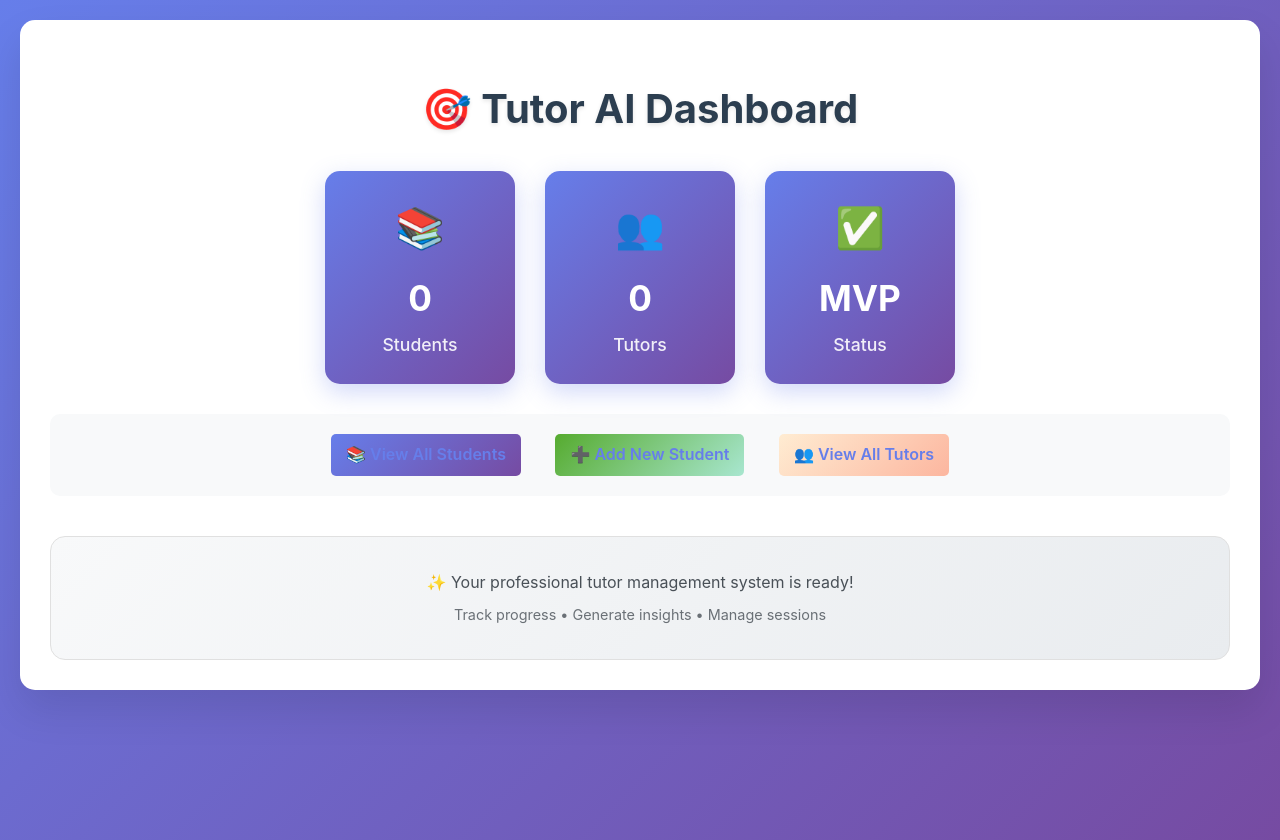
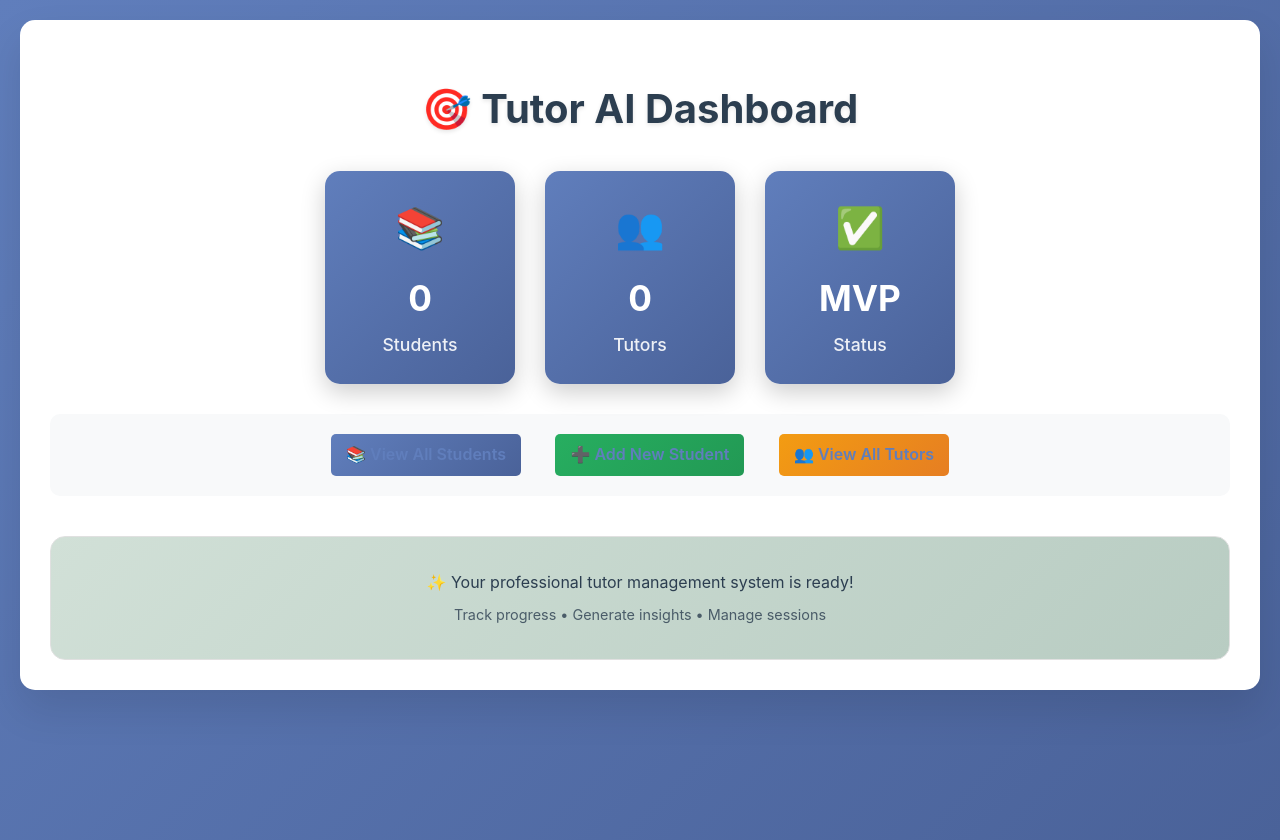
Before and after one commit to jjb023/TutorAI, a Flask app: page / in a window 1280 px wide. Run offline with Flask 3, Linux system fonts and the light colour scheme; data comes from the database, SQL or seed files in the repository; data that the repository does not hold is empty.

Commit message:
Testing colour schemes

```diff
--- a/web/static/style.css
+++ b/web/static/style.css
@@ -1,25 +1,100 @@
+/* Color Themes - Easy to customize! */
+:root {
+    /* Theme: Soft Mint & Steel Blue */
+
+    --primary-color: #607EBC;
+    --secondary-color: #D1E0D7;
+    --primary-gradient: linear-gradient(135deg, #607EBC 0%, #4A6299 100%);
+    --secondary-gradient: linear-gradient(135deg, #D1E0D7 0%, #B8CCC2 100%);
+    --accent-color: #8BA3C7;
+
+
+    /* Status Colors */
+    --success-color: #27ae60;
+    --warning-color: #f39c12;
+    --danger-color: #e74c3c;
+    --info-color: #3498db;
+
+    /* Neutral Colors */
+    --text-dark: #2c3e50;
+    --text-light: #7f8c8d;
+    --background-light: #f8f9fa;
+    --border-color: #e0e0e0;
+    --white: #ffffff;
+
+
+/* Alternative Theme Options - Uncomment to use */
+
+/* Theme: Ocean Breeze
+:root {
+
+    --primary-color: #4A90E2;
+    --secondary-color: #A8D8EA;
+    --primary-gradient: linear-gradient(135deg, #4A90E2 0%, #357ABD 100%);
+    --secondary-gradient: linear-gradient(135deg, #A8D8EA 0%, #7FC7D9 100%);
+    --accent-color: #6BB6FF;
+
+}
+*/
+
+/* Theme: Sunset Glow
+:root {
+
+    --primary-color: #FF6B6B;
+    --secondary-color: #FFE66D;
+    --primary-gradient: linear-gradient(135deg, #FF6B6B 0%, #EE5A52 100%);
+    --secondary-gradient: linear-gradient(135deg, #FFE66D 0%, #FFD93D 100%);
+    --accent-color: #FF8E53;
+
+}
+*/
+
+/* Theme: Forest Green
+:root {
+
+    --primary-color: #2E8B57;
+    --secondary-color: #98D8C8;
+    --primary-gradient: linear-gradient(135deg, #2E8B57 0%, #228B22 100%);
+    --secondary-gradient: linear-gradient(135deg, #98D8C8 0%, #7FCDCD 100%);
+    --accent-color: #40E0D0;
+
+}
+*/
+
+/* Theme: Purple Dreams
+:root {
+    --primary-color: #8B5CF6;
+    --secondary-color: #C4B5FD;
+    --primary-gradient: linear-gradient(135deg, #8B5CF6 0%, #7C3AED 100%);
+    --secondary-gradient: linear-gradient(135deg, #C4B5FD 0%, #A78BFA 100%);
+    --accent-color: #A855F7;
+}
+*/
+
+}
+
 /* Modern CSS for Tutor AI */
 body {
     font-family: -apple-system, BlinkMacSystemFont, 'Segoe UI', Roboto, sans-serif;
     line-height: 1.6;
     margin: 0;
     padding: 20px;
-    background: linear-gradient(135deg, #667eea 0%, #764ba2 100%);
+    background: var(--primary-gradient);
     min-height: 100vh;
-    color: #333;
+    color: var(--text-dark);
 }
 
 .container {
     max-width: 1200px;
     margin: 0 auto;
-    background: white;
+    background: var(--white);
     border-radius: 15px;
     box-shadow: 0 20px 40px rgba(0,0,0,0.1);
     padding: 30px;
 }
 
 h1 {
-    color: #2c3e50;
+    color: var(--text-dark);
     text-align: center;
     font-size: 2.5em;
     margin-bottom: 30px;
@@ -27,7 +102,7 @@ h1 {
 }
 
 h3 {
-    color: #34495e;
+    color: var(--text-dark);
     font-size: 1.3em;
 }
 
@@ -40,13 +115,13 @@ h3 {
 }
 
 .student-card {
-    background: white;
+    background: var(--white);
     border: none;
     border-radius: 12px;
     padding: 20px;
     box-shadow: 0 4px 15px rgba(0,0,0,0.1);
     transition: transform 0.2s, box-shadow 0.2s;
-    border-left: 4px solid #3498db;
+    border-left: 4px solid var(--primary-color);
 }
 
 .student-card:hover {
@@ -56,7 +131,7 @@ h3 {
 
 /* Progress Cards */
 .progress-card {
-    background: linear-gradient(135deg, #f8f9fa 0%, #e9ecef 100%);
+    background: var(--secondary-gradient);
     border: none;
     border-radius: 12px;
     padding: 20px;
@@ -65,196 +140,29 @@ h3 {
 }
 
 .progress-card.excellent {
-    border-left: 5px solid #27ae60;
+    border-left: 5px solid var(--success-color);
     background: linear-gradient(135deg, #d5f4e6 0%, #b8e6d2 100%);
 }
 
 .progress-card.good {
-    border-left: 5px solid #f39c12;
+    border-left: 5px solid var(--warning-color);
     background: linear-gradient(135deg, #fef5e0 0%, #fdeaa7 100%);
 }
 
 .progress-card.needs-work {
-    border-left: 5px solid #e74c3c;
+    border-left: 5px solid var(--danger-color);
     background: linear-gradient(135deg, #ffeaa7 0%, #fab1a0 100%);
-}
-
-/* Buttons */
-.btn {
-    background: linear-gradient(135deg, #667eea 0%, #764ba2 100%);
-    color: white;
-    padding: 12px 24px;
-    border: none;
-    border-radius: 8px;
-    font-size: 16px;
-    font-weight: 600;
-    cursor: pointer;
-    transition: all 0.3s;
-    text-decoration: none;
-    display: inline-block;
-    margin: 5px;
-}
-
-.btn:hover {
-    transform: translateY(-2px);
-    box-shadow: 0 5px 15px rgba(0,0,0,0.2);
-}
-
-.btn-success {
-    background: linear-gradient(135deg, #56ab2f 0%, #a8e6cf 100%);
-}
-
-.btn-danger {
-    background: linear-gradient(135deg, #ff416c 0%, #ff4b2b 100%);
-}
-
-.btn-warning {
-    background: linear-gradient(135deg, #ffecd2 0%, #fcb69f 100%);
-    color: #333;
-}
-
-/* Forms */
-.form-container {
-    max-width: 600px;
-    margin: 0 auto;
-}
-
-.form-group {
-    margin: 20px 0;
-}
-
-.form-group label {
-    display: block;
-    margin-bottom: 8px;
-    font-weight: 600;
-    color: #2c3e50;
-}
-
-.form-control {
-    width: 100%;
-    padding: 12px;
-    font-size: 16px;
-    border: 2px solid #e0e0e0;
-    border-radius: 8px;
-    transition: border-color 0.3s;
-    box-sizing: border-box;
-}
-
-.form-control:focus {
-    outline: none;
-    border-color: #667eea;
-    box-shadow: 0 0 0 3px rgba(102, 126, 234, 0.1);
-}
-
-/* Session Entry */
-.session-container {
-    max-width: 800px;
-    margin: 0 auto;
-}
-
-.topic-section {
-    background: #f8f9fa;
-    border-radius: 12px;
-    padding: 20px;
-    margin: 20px 0;
-    border-left: 4px solid #667eea;
-}
-
-.subtopic-item {
-    background: white;
-    margin: 15px 0;
-    padding: 15px;
-    border-radius: 8px;
-    box-shadow: 0 2px 10px rgba(0,0,0,0.05);
-}
-
-.subtopic-label {
-    font-weight: 600;
-    margin-bottom: 10px;
-    color: #2c3e50;
-}
-
-/* Range Sliders */
-.slider-container {
-    display: flex;
-    align-items: center;
-    gap: 15px;
-    margin: 10px 0;
-}
-
-.slider {
-    flex: 1;
-    height: 8px;
-    border-radius: 5px;
-    background: #e0e0e0;
-    outline: none;
-    -webkit-appearance: none;
-}
-
-.slider::-webkit-slider-thumb {
-    -webkit-appearance: none;
-    appearance: none;
-    width: 24px;
-    height: 24px;
-    border-radius: 50%;
-    background: linear-gradient(135deg, #667eea 0%, #764ba2 100%);
-    cursor: pointer;
-    box-shadow: 0 2px 6px rgba(0,0,0,0.2);
-}
-
-.slider::-moz-range-thumb {
-    width: 24px;
-    height: 24px;
-    border-radius: 50%;
-    background: linear-gradient(135deg, #667eea 0%, #764ba2 100%);
-    cursor: pointer;
-    border: none;
-    box-shadow: 0 2px 6px rgba(0,0,0,0.2);
-}
-
-.score-display {
-    background: #667eea;
-    color: white;
-    padding: 8px 12px;
-    border-radius: 20px;
-    font-weight: 600;
-    min-width: 80px;
-    text-align: center;
-}
-
-/* Navigation */
-.nav-links {
-    text-align: center;
-    margin: 30px 0;
-    padding: 20px;
-    background: #f8f9fa;
-    border-radius: 10px;
-}
-
-.nav-links a {
-    color: #667eea;
-    text-decoration: none;
-    font-weight: 600;
-    margin: 0 15px;
-    padding: 8px 15px;
-    border-radius: 5px;
-    transition: background 0.3s;
-}
-
-.nav-links a:hover {
-    background: #667eea;
-    color: white;
 }
 
 /* Stats Cards */
 .stats-card {
-    background: linear-gradient(135deg, #667eea 0%, #764ba2 100%);
-    color: white;
+    background: var(--primary-gradient);
+    color: var(--white);
     padding: 25px;
     border-radius: 15px;
     text-align: center;
     min-width: 140px;
-    box-shadow: 0 8px 25px rgba(102, 126, 234, 0.3);
+    box-shadow: 0 8px 25px rgba(0,0,0,0.2);
     transition: transform 0.3s ease;
 }
 
@@ -284,14 +192,183 @@ h3 {
     text-align: center;
     margin-top: 40px;
     padding: 25px;
-    background: linear-gradient(135deg, #f8f9fa 0%, #e9ecef 100%);
+    background: var(--secondary-gradient);
     border-radius: 15px;
-    border: 1px solid #e0e0e0;
+    border: 1px solid var(--border-color);
 }
 
 .welcome-message p {
     margin: 8px 0;
-    color: #495057;
+    color: var(--text-dark);
+}
+
+/* Buttons */
+.btn {
+    background: var(--primary-gradient);
+    color: var(--white);
+    padding: 12px 24px;
+    border: none;
+    border-radius: 8px;
+    font-size: 16px;
+    font-weight: 600;
+    cursor: pointer;
+    transition: all 0.3s;
+    text-decoration: none;
+    display: inline-block;
+    margin: 5px;
+}
+
+.btn:hover {
+    transform: translateY(-2px);
+    box-shadow: 0 5px 15px rgba(0,0,0,0.2);
+    color: var(--white);
+    text-decoration: none;
+}
+
+.btn-success {
+    background: linear-gradient(135deg, var(--success-color) 0%, #229954 100%);
+}
+
+.btn-danger {
+    background: linear-gradient(135deg, var(--danger-color) 0%, #c0392b 100%);
+}
+
+.btn-warning {
+    background: linear-gradient(135deg, var(--warning-color) 0%, #e67e22 100%);
+    color: var(--white);
+}
+
+/* Forms */
+.form-container {
+    max-width: 600px;
+    margin: 0 auto;
+}
+
+.form-group {
+    margin: 20px 0;
+}
+
+.form-group label {
+    display: block;
+    margin-bottom: 8px;
+    font-weight: 600;
+    color: var(--text-dark);
+}
+
+.form-control {
+    width: 100%;
+    padding: 12px;
+    font-size: 16px;
+    border: 2px solid var(--border-color);
+    border-radius: 8px;
+    transition: border-color 0.3s;
+    box-sizing: border-box;
+}
+
+.form-control:focus {
+    outline: none;
+    border-color: var(--primary-color);
+    box-shadow: 0 0 0 3px rgba(96, 126, 188, 0.1);
+}
+
+/* Session Entry */
+.session-container {
+    max-width: 800px;
+    margin: 0 auto;
+}
+
+.topic-section {
+    background: var(--secondary-gradient);
+    border-radius: 12px;
+    padding: 20px;
+    margin: 20px 0;
+    border-left: 4px solid var(--primary-color);
+}
+
+.subtopic-item {
+    background: var(--white);
+    margin: 15px 0;
+    padding: 15px;
+    border-radius: 8px;
+    box-shadow: 0 2px 10px rgba(0,0,0,0.05);
+}
+
+.subtopic-label {
+    font-weight: 600;
+    margin-bottom: 10px;
+    color: var(--text-dark);
+}
+
+/* Range Sliders */
+.slider-container {
+    display: flex;
+    align-items: center;
+    gap: 15px;
+    margin: 10px 0;
+}
+
+.slider {
+    flex: 1;
+    height: 8px;
+    border-radius: 5px;
+    background: var(--border-color);
+    outline: none;
+    -webkit-appearance: none;
+}
+
+.slider::-webkit-slider-thumb {
+    -webkit-appearance: none;
+    appearance: none;
+    width: 24px;
+    height: 24px;
+    border-radius: 50%;
+    background: var(--primary-gradient);
+    cursor: pointer;
+    box-shadow: 0 2px 6px rgba(0,0,0,0.2);
+}
+
+.slider::-moz-range-thumb {
+    width: 24px;
+    height: 24px;
+    border-radius: 50%;
+    background: var(--primary-gradient);
+    cursor: pointer;
+    border: none;
+    box-shadow: 0 2px 6px rgba(0,0,0,0.2);
+}
+
+.score-display {
+    background: var(--primary-gradient);
+    color: var(--white);
+    padding: 8px 12px;
+    border-radius: 20px;
+    font-weight: 600;
+    min-width: 80px;
+    text-align: center;
+}
+
+/* Navigation */
+.nav-links {
+    text-align: center;
+    margin: 30px 0;
+    padding: 20px;
+    background: var(--background-light);
+    border-radius: 10px;
+}
+
+.nav-links a {
+    color: var(--primary-color);
+    text-decoration: none;
+    font-weight: 600;
+    margin: 0 15px;
+    padding: 8px 15px;
+    border-radius: 5px;
+    transition: background 0.3s;
+}
+
+.nav-links a:hover {
+    background: var(--primary-color);
+    color: var(--white);
 }
 @media (max-width: 768px) {
     body {
```
